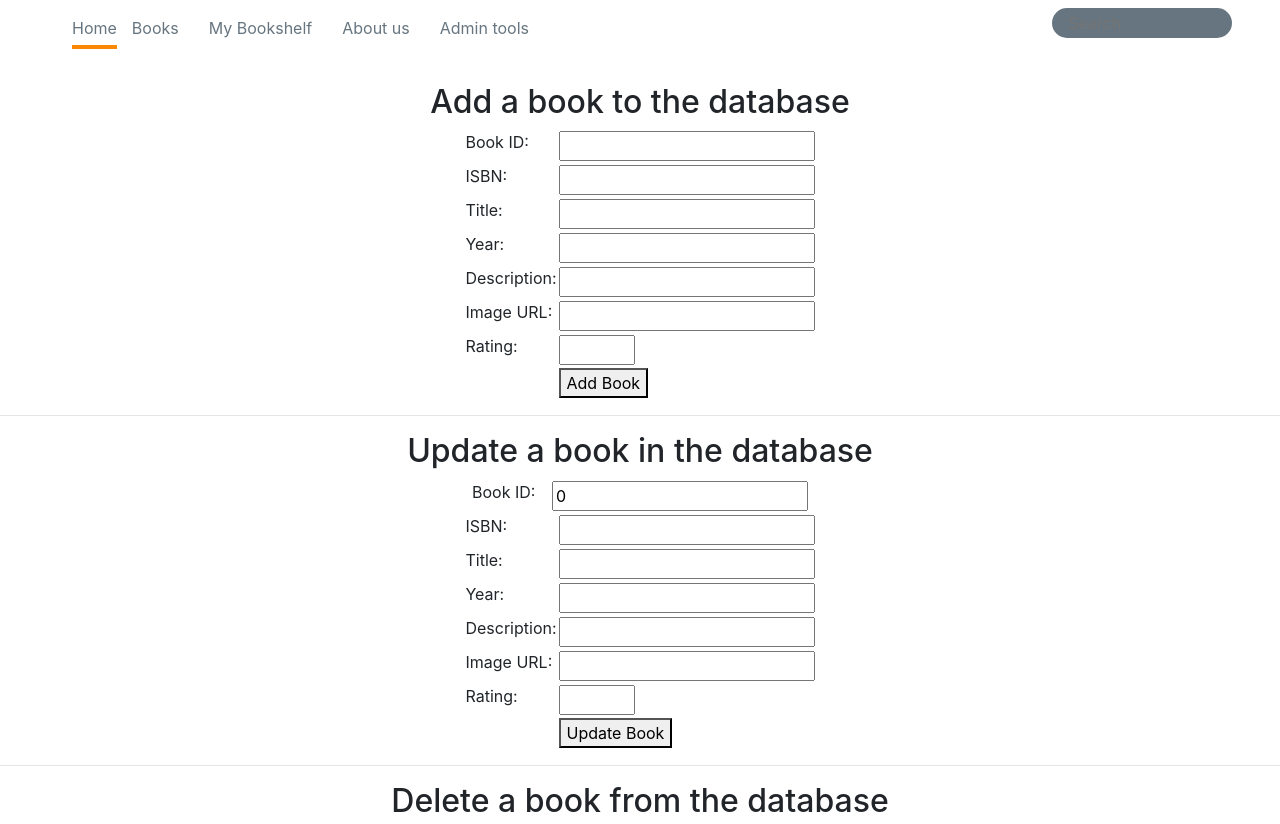
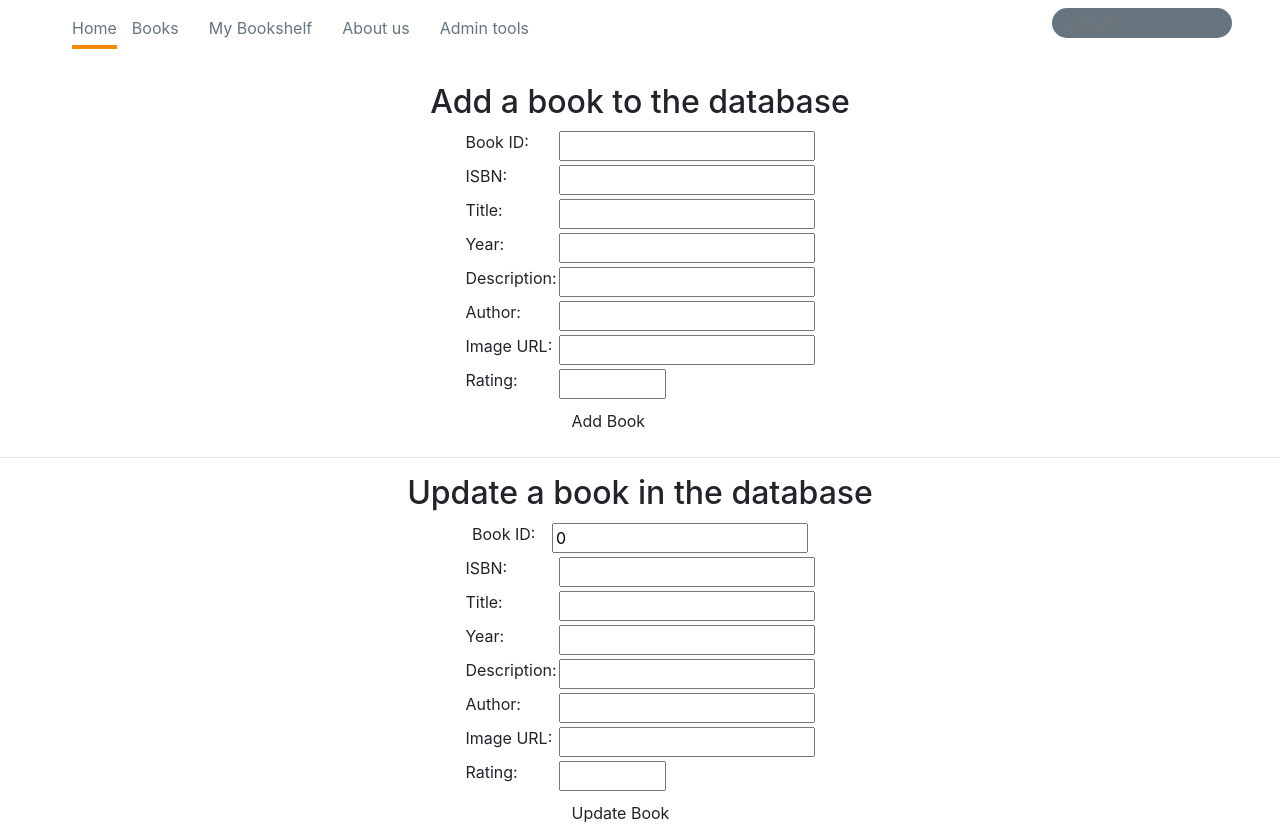
Before and after one commit to t7guma00/Library-project, a React (Create React App) app in the folder library-project/: page /tools in a window 1280 px wide. Shown: the top 824 px of the page. Built offline with nearby package versions, Linux system fonts and the light colour scheme.

Commit message:
Author, minor changes
Author added in API and add/update functions, shows in more information, style changes of buttons

```diff
--- a/library-project/src/Components/AddBook.js
+++ b/library-project/src/Components/AddBook.js
@@ -13,6 +13,7 @@ class AddBook extends Component {
       title: "",
       year: "",
       description: "",
+      author: "",
       image: "",
       rating: ""
     };
@@ -27,7 +28,16 @@ class AddBook extends Component {
   handleSubmit = event => {
     event.preventDefault();
 
-    const { ID, ISBN, title, year, description, image, rating } = this.state;
+    const {
+      ID,
+      ISBN,
+      title,
+      year,
+      description,
+      author,
+      image,
+      rating
+    } = this.state;
 
     axios
       .post("http://localhost:3000/books", {
@@ -36,6 +46,7 @@ class AddBook extends Component {
         title,
         year,
         description,
+        author,
         image,
         rating
       })
@@ -100,6 +111,14 @@ class AddBook extends Component {
                 </tr>
                 <tr>
                   <td width="80px">
+                    <label>Author:</label>
+                  </td>
+                  <td>
+                    <input type="text" name="author" onChange={this.onChange} />
+                  </td>
+                </tr>
+                <tr>
+                  <td width="80px">
                     <label>Image URL:</label>
                   </td>
                   <td>
@@ -116,6 +135,7 @@ class AddBook extends Component {
                       name="rating"
                       min="1"
                       max="5"
+                      step=".01"
                       onChange={this.onChange}
                     />
                   </td>
@@ -123,7 +143,7 @@ class AddBook extends Component {
                 <tr>
                   <td />
                   <td>
-                    <button className="button" type="submit">
+                    <button className="btn" type="submit">
                       Add Book
                     </button>
                   </td>
--- a/library-project/src/Components/DeleteBook.js
+++ b/library-project/src/Components/DeleteBook.js
@@ -45,7 +45,7 @@ class DeleteBook extends Component {
                 <input type="number" onChange={this.updateInputValue} min="1" />
                 <td />
                 <td>
-                  <button className="button" onClick={this.delete}>
+                  <button className="btn" onClick={this.delete}>
                     Delete
                   </button>
                 </td>
--- a/library-project/src/Components/SelectedBook.js
+++ b/library-project/src/Components/SelectedBook.js
@@ -36,6 +36,10 @@ class SelectedBook extends Component {
                     <td>{book.ISBN}</td>
                   </tr>
                   <tr>
+                    <th>Author:</th>
+                    <td>{book.author}</td>
+                  </tr>
+                  <tr>
                     <th>Year:</th>
                     <td>{book.year}</td>
                   </tr>
--- a/library-project/src/Components/UpdateBook.js
+++ b/library-project/src/Components/UpdateBook.js
@@ -15,6 +15,7 @@ class UpdateBook extends Component {
       Title: "",
       Year: "",
       Description: "",
+      Author: "",
       Image: "",
       Rating: ""
     };
@@ -33,6 +34,7 @@ class UpdateBook extends Component {
         title: res.data[0].title,
         year: res.data[0].year,
         description: res.data[0].description,
+        author: res.data[0].author,
         image: res.data[0].image,
         rating: res.data[0].rating
       };
@@ -47,7 +49,15 @@ class UpdateBook extends Component {
   handleSubmit = event => {
     event.preventDefault();
     const id = this.state.ID;
-    const { ISBN, title, year, description, image, rating } = this.state;
+    const {
+      ISBN,
+      title,
+      year,
+      description,
+      author,
+      image,
+      rating
+    } = this.state;
 
     axios
       .put("http://localhost:3000/books/" + id, {
@@ -55,6 +65,7 @@ class UpdateBook extends Component {
         title,
         year,
         description,
+        author,
         image,
         rating
       })
@@ -144,6 +155,19 @@ class UpdateBook extends Component {
                 </tr>
                 <tr>
                   <td>
+                    <label>Author:</label>
+                  </td>
+                  <td>
+                    <input
+                      type="text"
+                      name="author"
+                      onChange={this.onChange}
+                      value={this.state.author}
+                    />
+                  </td>
+                </tr>
+                <tr>
+                  <td>
                     <label>Image URL:</label>
                   </td>
                   <td>
@@ -165,6 +189,7 @@ class UpdateBook extends Component {
                       name="rating"
                       min="1"
                       max="5"
+                      step=".01"
                       value={this.state.rating}
                       onChange={this.onChange}
                     />
@@ -173,7 +198,7 @@ class UpdateBook extends Component {
                 <tr>
                   <td />
                   <td>
-                    <button className="button" type="submit">
+                    <button className="btn" type="submit">
                       Update Book
                     </button>
                   </td>
```
Also changed, not shown: 1 other file (tests, documents, lock files or other folders).
